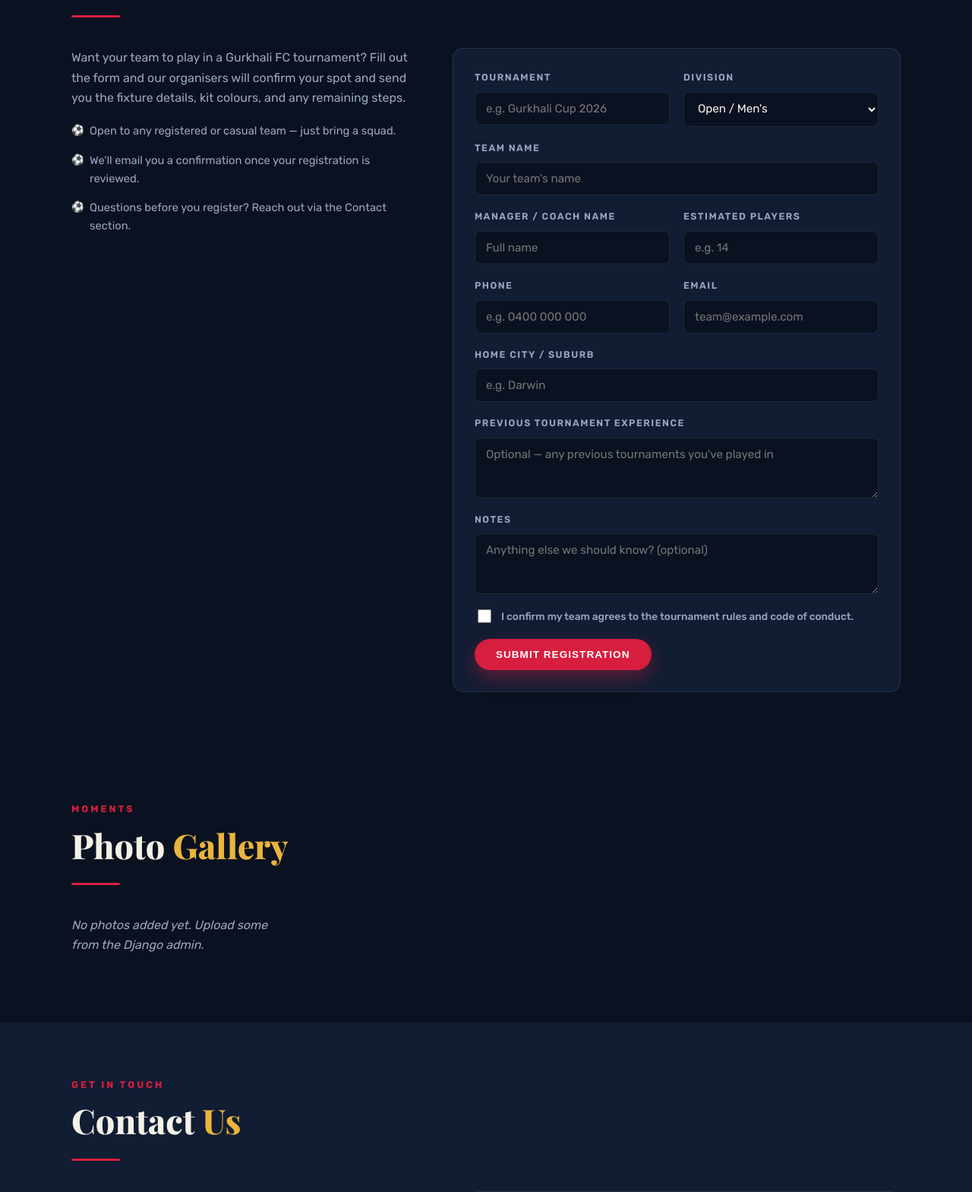
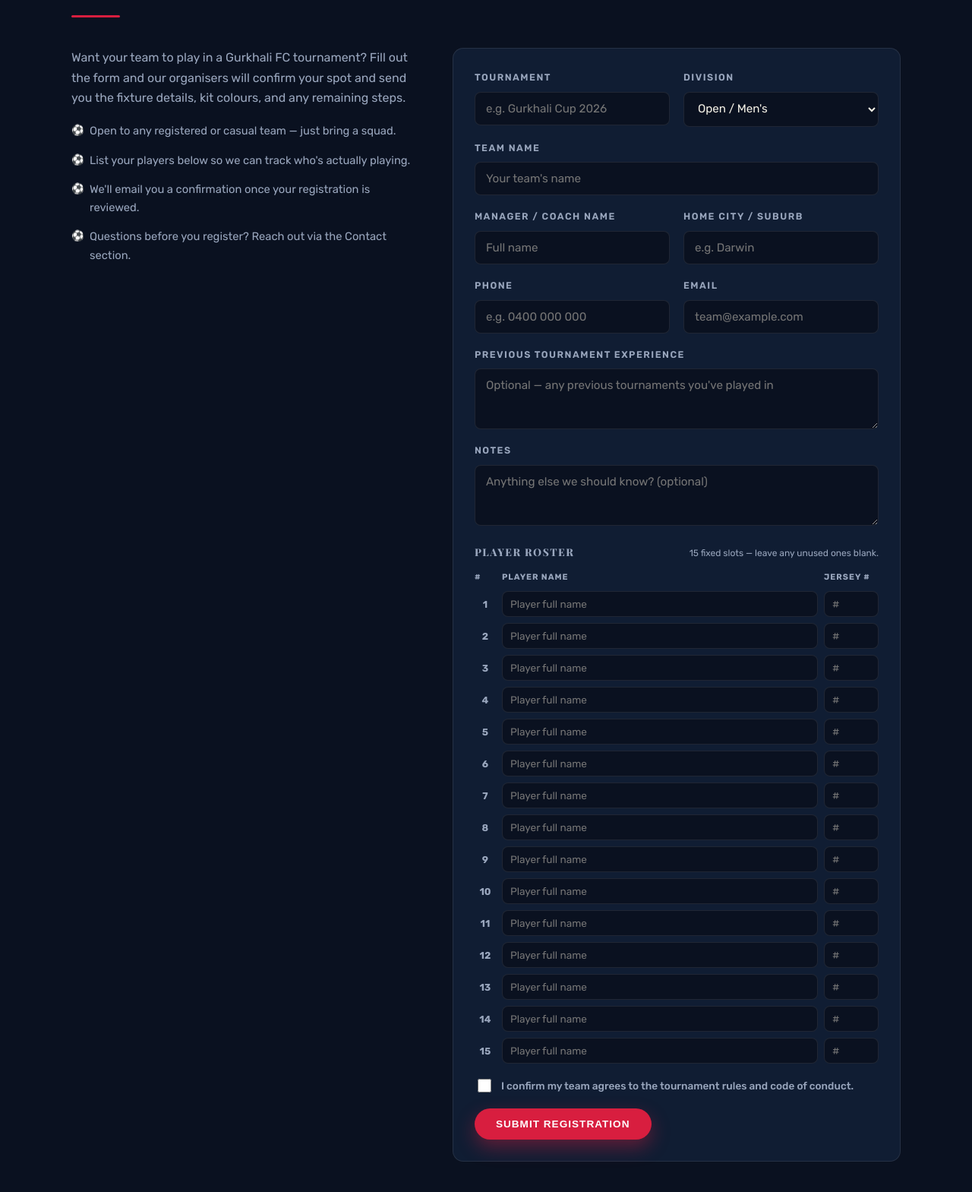
Before and after one commit to BhuprajTmg/GorkhaliFC, a Django app: page / in a window 1280 px wide. Shown: the part 2207-3776 px from the top of the page at 76% size. Run offline with Django 5.2, Linux system fonts and the light colour scheme; data that the repository does not hold is empty.

Commit message:
Add success/error popups, fixed player roster, and PDF attachments
- Registration and contact forms now show a popup (modal) on submit:
  green check + message on success, warning + message on failure
  (e.g. missing/invalid required fields), with a close button, OK
  button, backdrop click, and Escape-to-close. Falls back to plain
  inline messages via <noscript> if JS is unavailable.
- Both forms now render per-field validation errors inline (red text
  under the offending input) in addition to the popup, so it's clear
  exactly what needs fixing.
- Registration form gains a fixed 15-slot player roster (name +
  jersey number per row, via a Django inline formset — no 'add
  player' button, exactly ROSTER_SIZE slots every time, configurable
  via club.models.ROSTER_SIZE). At least one named player is
  required. player_count is no longer a free-text guess — it's
  computed automatically from how many roster rows have a name.
- New RegisteredPlayer model, shown as an inline in the
  TeamRegistration admin page.
- Registration notification emails now attach a PDF (via fpdf2) in
  addition to the existing Word doc, both including the full player
  roster; the plain-text email body also lists the roster.
- README updated to document the popups, fixed roster, and PDF
  attachment.

Verified end-to-end: valid submission with roster names saves
correctly and auto-computes player_count, empty-roster submission is
rejected with both the popup and an inline 'at least one player'
error, invalid contact fields show inline errors, and both docx/pdf
attachments generate and attach successfully — all checked via a
small Chrome DevTools Protocol automation script (screenshots of
success/error popups, field errors, and the roster grid) plus
python manage.py check / makemigrations --check.

Co-authored-by: Bhupraj Tamang <BhuprajTmg@users.noreply.github.com>

```diff
--- a/club/forms.py
+++ b/club/forms.py
@@ -1,6 +1,8 @@
 from django import forms
+from django.core.exceptions import ValidationError
+from django.forms import BaseInlineFormSet, inlineformset_factory
 
-from .models import ContactMessage, TeamRegistration
+from .models import ContactMessage, RegisteredPlayer, ROSTER_SIZE, TeamRegistration
 
 
 class ContactForm(forms.ModelForm):
@@ -32,7 +34,6 @@ class TeamRegistrationForm(forms.ModelForm):
             "manager_name",
             "phone",
             "email",
-            "player_count",
             "home_city",
             "experience",
             "notes",
@@ -44,7 +45,6 @@ class TeamRegistrationForm(forms.ModelForm):
             "manager_name": forms.TextInput(attrs={"placeholder": "Full name"}),
             "phone": forms.TextInput(attrs={"placeholder": "e.g. 0400 000 000"}),
             "email": forms.EmailInput(attrs={"placeholder": "team@example.com"}),
-            "player_count": forms.NumberInput(attrs={"placeholder": "e.g. 14", "min": 1}),
             "home_city": forms.TextInput(attrs={"placeholder": "e.g. Darwin"}),
             "experience": forms.Textarea(
                 attrs={"placeholder": "Optional — any previous tournaments you've played in", "rows": 3}
@@ -53,3 +53,43 @@ class TeamRegistrationForm(forms.ModelForm):
                 attrs={"placeholder": "Anything else we should know? (optional)", "rows": 3}
             ),
         }
+
+
+class RegisteredPlayerForm(forms.ModelForm):
+    class Meta:
+        model = RegisteredPlayer
+        fields = ["name", "jersey_number"]
+        widgets = {
+            "name": forms.TextInput(attrs={"placeholder": "Player full name"}),
+            "jersey_number": forms.NumberInput(attrs={"placeholder": "#", "min": 0, "max": 99}),
+        }
+
+
+class BaseRegisteredPlayerFormSet(BaseInlineFormSet):
+    def clean(self):
+        super().clean()
+        if any(self.errors):
+            return
+        named_players = 0
+        for form in self.forms:
+            cleaned = getattr(form, "cleaned_data", None)
+            if cleaned and cleaned.get("name", "").strip():
+                named_players += 1
+        if named_players == 0:
+            raise ValidationError(
+                "Please list at least one player in the roster below."
+            )
+
+
+# Fixed number of roster rows (see club.models.ROSTER_SIZE) — no "add
+# player" button, exactly ROSTER_SIZE Name/Jersey Number slots every time.
+RegisteredPlayerFormSet = inlineformset_factory(
+    TeamRegistration,
+    RegisteredPlayer,
+    form=RegisteredPlayerForm,
+    formset=BaseRegisteredPlayerFormSet,
+    extra=ROSTER_SIZE,
+    max_num=ROSTER_SIZE,
+    validate_max=True,
+    can_delete=False,
+)
--- a/club/views.py
+++ b/club/views.py
@@ -3,8 +3,8 @@ from django.shortcuts import get_object_or_404, redirect, render
 from django.utils import timezone
 
 from .emails import send_contact_notification, send_registration_notification
-from .forms import ContactForm, TeamRegistrationForm
-from .models import ClubInfo, GalleryCategory, GalleryImage, Match, Player
+from .forms import ContactForm, RegisteredPlayerFormSet, TeamRegistrationForm
+from .models import ClubInfo, GalleryCategory, GalleryImage, Match, Player, TeamRegistration
 
 
 def home(request):
@@ -19,14 +19,21 @@ def home(request):
     # collide between the two forms).
     contact_form = ContactForm(prefix="contact")
     registration_form = TeamRegistrationForm(prefix="registration")
+    roster_formset = RegisteredPlayerFormSet(instance=TeamRegistration(), prefix="roster")
 
     if request.method == "POST":
         form_name = request.POST.get("form_name")
 
         if form_name == "registration":
             registration_form = TeamRegistrationForm(request.POST, prefix="registration")
-            if registration_form.is_valid():
+            roster_formset = RegisteredPlayerFormSet(
+                request.POST, instance=TeamRegistration(), prefix="roster"
+            )
+            if registration_form.is_valid() and roster_formset.is_valid():
                 registration = registration_form.save()
+                roster_formset.instance = registration
+                roster_formset.save()
+                registration.refresh_player_count()
                 send_registration_notification(registration, club)
                 messages.success(
                     request,
@@ -35,6 +42,11 @@ def home(request):
                     f"be in touch soon.",
                 )
                 return redirect(f"{request.path}#register")
+            messages.error(
+                request,
+                "Your registration couldn't be submitted — please check the "
+                "highlighted fields below and try again.",
+            )
         else:
             contact_form = ContactForm(request.POST, prefix="contact")
             if contact_form.is_valid():
@@ -44,6 +56,11 @@ def home(request):
                     request, "Thanks for reaching out! We'll get back to you soon."
                 )
                 return redirect(f"{request.path}#contact")
+            messages.error(
+                request,
+                "Your message couldn't be sent — please check the highlighted "
+                "fields below and try again.",
+            )
 
     active_players = Player.objects.filter(is_active=True)
     grouped_players = []
@@ -65,6 +82,7 @@ def home(request):
         "images": GalleryImage.objects.all(),
         "form": contact_form,
         "registration_form": registration_form,
+        "roster_formset": roster_formset,
     }
     return render(request, "club/home.html", context)
 
--- a/requirements.txt
+++ b/requirements.txt
@@ -2,3 +2,4 @@ Django==6.0.7
 Pillow==12.3.0
 python-dotenv==1.2.2
 python-docx==1.2.0
+fpdf2==2.8.7
--- a/static/css/style.css
+++ b/static/css/style.css
@@ -1104,6 +1104,84 @@ html[data-theme="light"] .theme-toggle .icon-moon {
   margin: -8px 0 0;
 }
 
+.contact-form .errorlist {
+  list-style: none;
+  margin: -4px 0 0;
+  padding: 0;
+  color: var(--color-primary);
+  font-size: 0.78rem;
+  font-weight: 600;
+  text-transform: none;
+  letter-spacing: normal;
+}
+
+.contact-form input.is-invalid,
+.contact-form textarea.is-invalid,
+.contact-form select.is-invalid {
+  border-color: var(--color-primary);
+}
+
+/* ---------- Roster (fixed-size player list) ---------- */
+
+.roster-section {
+  margin-top: 8px;
+}
+
+.roster-heading {
+  display: flex;
+  align-items: baseline;
+  justify-content: space-between;
+  margin-bottom: 12px;
+}
+
+.roster-heading h4 {
+  font-size: 0.85rem;
+  text-transform: uppercase;
+  letter-spacing: 1.5px;
+  color: var(--color-ink-soft);
+  margin: 0;
+}
+
+.roster-hint {
+  font-size: 0.75rem;
+  color: var(--color-ink-soft);
+  margin: 0;
+}
+
+.roster-grid {
+  display: flex;
+  flex-direction: column;
+  gap: 8px;
+}
+
+.roster-row {
+  display: grid;
+  grid-template-columns: 28px 1fr 72px;
+  gap: 8px;
+  align-items: center;
+}
+
+.roster-row--header {
+  font-size: 0.68rem;
+  text-transform: uppercase;
+  letter-spacing: 1px;
+  color: var(--color-ink-soft);
+  font-weight: 700;
+  padding: 0 0 2px;
+}
+
+.roster-index {
+  color: var(--color-ink-soft);
+  font-weight: 700;
+  font-size: 0.8rem;
+  text-align: center;
+}
+
+.roster-row input {
+  padding: 8px 10px !important;
+  font-size: 0.85rem !important;
+}
+
 .contact-form .btn {
   align-self: flex-start;
   border: none;
--- a/static/js/main.js
+++ b/static/js/main.js
@@ -29,4 +29,34 @@ document.addEventListener("DOMContentLoaded", function () {
       }
     });
   }
+
+  // Success/error popup shown after submitting the contact or
+  // registration form (rendered server-side from Django messages; this
+  // just wires up the ways to dismiss it).
+  const modal = document.getElementById("site-modal");
+  if (modal) {
+    const closeModal = function () {
+      modal.classList.add("is-closing");
+      window.setTimeout(function () {
+        modal.style.display = "none";
+      }, 150);
+    };
+
+    const closeBtn = document.getElementById("modal-close");
+    const okBtn = document.getElementById("modal-ok");
+    if (closeBtn) closeBtn.addEventListener("click", closeModal);
+    if (okBtn) okBtn.addEventListener("click", closeModal);
+
+    modal.addEventListener("click", function (event) {
+      if (event.target === modal) {
+        closeModal();
+      }
+    });
+
+    document.addEventListener("keydown", function (event) {
+      if (event.key === "Escape") {
+        closeModal();
+      }
+    });
+  }
 });
--- a/templates/club/base.html
+++ b/templates/club/base.html
@@ -69,14 +69,29 @@
         </div>
     </header>
 
-    <main>
-        {% if messages %}
+    {% if messages %}
+    <div class="modal-overlay" id="site-modal">
+        <div class="modal-box">
+            <button type="button" class="modal-close" id="modal-close" aria-label="Close">&times;</button>
+            {% for message in messages %}
+            <div class="modal-message modal-message--{{ message.tags|default:'info' }}">
+                <span class="modal-icon">{% if message.tags == 'success' %}&#9989;{% else %}&#9888;&#65039;{% endif %}</span>
+                <p>{{ message }}</p>
+            </div>
+            {% endfor %}
+            <button type="button" class="btn btn-primary modal-ok" id="modal-ok">OK</button>
+        </div>
+    </div>
+    <noscript>
         <div class="container">
             {% for message in messages %}
-            <p class="flash-message">{{ message }}</p>
+            <p class="flash-message flash-message--{{ message.tags|default:'info' }}">{{ message }}</p>
             {% endfor %}
         </div>
-        {% endif %}
+    </noscript>
+    {% endif %}
+
+    <main>
         {% block content %}{% endblock %}
     </main>
 
--- a/templates/club/includes/_contact.html
+++ b/templates/club/includes/_contact.html
@@ -41,14 +41,17 @@
                 <label>
                     Your Name
                     {{ form.name }}
+                    {{ form.name.errors }}
                 </label>
                 <label>
                     Email Address
                     {{ form.email }}
+                    {{ form.email.errors }}
                 </label>
                 <label>
                     Message
                     {{ form.message }}
+                    {{ form.message.errors }}
                 </label>
                 <button type="submit" class="btn btn-primary">Send Message</button>
             </form>
--- a/templates/club/includes/_register.html
+++ b/templates/club/includes/_register.html
@@ -13,6 +13,7 @@
                 </p>
                 <ul class="register-points">
                     <li>Open to any registered or casual team — just bring a squad.</li>
+                    <li>List your players below so we can track who's actually playing.</li>
                     <li>We'll email you a confirmation once your registration is reviewed.</li>
                     <li>Questions before you register? Reach out via the Contact section.</li>
                 </ul>
@@ -26,26 +27,31 @@
                     <label>
                         Tournament
                         {{ registration_form.tournament_name }}
+                        {{ registration_form.tournament_name.errors }}
                     </label>
                     <label>
                         Division
                         {{ registration_form.division }}
+                        {{ registration_form.division.errors }}
                     </label>
                 </div>
 
                 <label>
                     Team Name
                     {{ registration_form.team_name }}
+                    {{ registration_form.team_name.errors }}
                 </label>
 
                 <div class="form-row">
                     <label>
                         Manager / Coach Name
                         {{ registration_form.manager_name }}
+                        {{ registration_form.manager_name.errors }}
                     </label>
                     <label>
-                        Estimated Players
-                        {{ registration_form.player_count }}
+                        Home City / Suburb
+                        {{ registration_form.home_city }}
+                        {{ registration_form.home_city.errors }}
                     </label>
                 </div>
 
@@ -53,17 +59,14 @@
                     <label>
                         Phone
                         {{ registration_form.phone }}
+                        {{ registration_form.phone.errors }}
                     </label>
                     <label>
                         Email
                         {{ registration_form.email }}
+                        {{ registration_form.email.errors }}
                     </label>
                 </div>
-
-                <label>
-                    Home City / Suburb
-                    {{ registration_form.home_city }}
-                </label>
 
                 <label>
                     Previous Tournament Experience
@@ -74,6 +77,32 @@
                     Notes
                     {{ registration_form.notes }}
                 </label>
+
+                <div class="roster-section">
+                    {{ roster_formset.management_form }}
+                    <div class="roster-heading">
+                        <h4>Player Roster</h4>
+                        <p class="roster-hint">{{ roster_formset|length }} fixed slots — leave any unused ones blank.</p>
+                    </div>
+                    {% if roster_formset.non_form_errors %}
+                        <p class="form-error">{{ roster_formset.non_form_errors.0 }}</p>
+                    {% endif %}
+                    <div class="roster-grid">
+                        <div class="roster-row roster-row--header">
+                            <span>#</span>
+                            <span>Player Name</span>
+                            <span>Jersey #</span>
+                        </div>
+                        {% for player_form in roster_formset %}
+                        <div class="roster-row">
+                            <span class="roster-index">{{ forloop.counter }}</span>
+                            {{ player_form.name }}
+                            {{ player_form.jersey_number }}
+                            {{ player_form.id }}
+                        </div>
+                        {% endfor %}
+                    </div>
+                </div>
 
                 <label class="checkbox-label">
                     {{ registration_form.agreed_to_rules }}
```
Also changed, not shown: other parts of static/css/style.css (+105 -0 lines), club/admin.py (+10 -1 lines), club/emails.py (+168 -20 lines), club/models.py (+39 -1 lines), README.md, club/migrations/0004_alter_teamregistration_player_count_registeredplayer.py (added).
